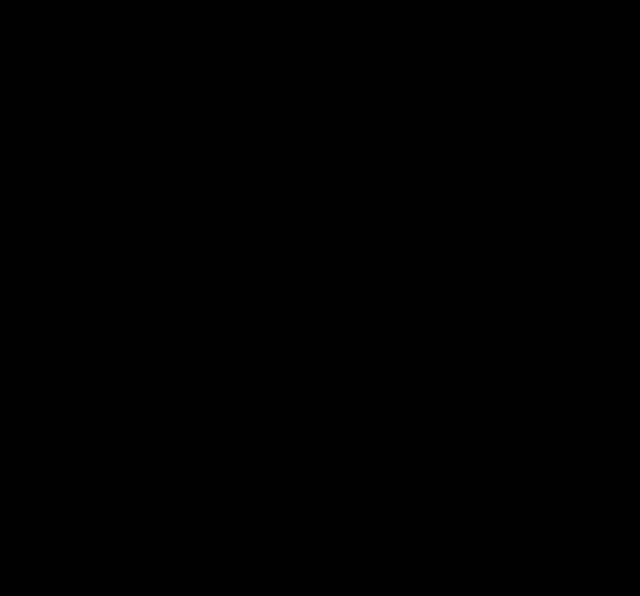
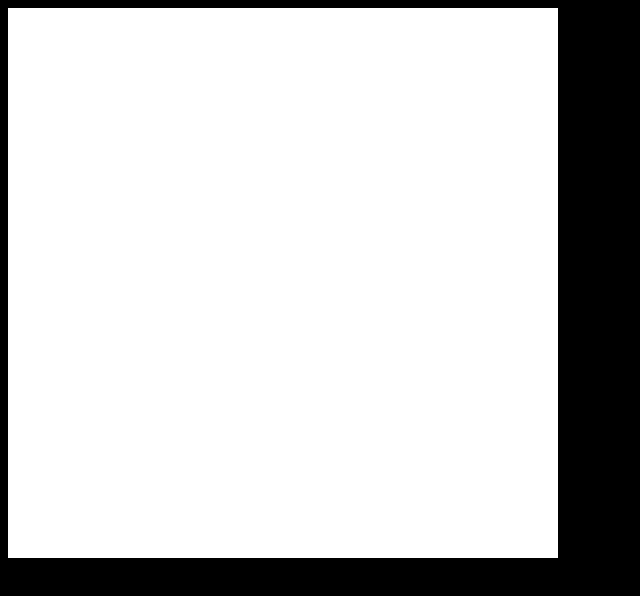
Before and after one commit to scottCarpenter89/vr21, a plain HTML site: page media-query.html in a window 1280 px wide. Shown: the whole page, without its empty margins (0-640 px from the left). Drawn offline with Linux system fonts and the light colour scheme.

Commit message:
created div boxes to see media query effects

```diff
--- a/media-query.html
+++ b/media-query.html
@@ -1,5 +1,6 @@
 <!DOCTYPE html>
 <html lang="en">
+
 <head>
     <meta charset="UTF-8">
     <meta http-equiv="X-UA-Compatible" content="IE=edge">
@@ -9,9 +10,22 @@
         body {
             background-color: green;
         }
+
+        .resize {
+            background-color: #FFF;
+            height: 150px;
+            width: 150px;
+        }
+
         @media (min-width: 480px) {
             body {
                 background-color: red;
+            }
+
+            .resize {
+                background-color: #FFF;
+                height: 250px;
+                width: 250px;
             }
         }
 
@@ -19,11 +33,23 @@
             body {
                 background-color: purple;
             }
+
+            .resize {
+                background-color: #FFF;
+                height: 350px;
+                width: 350px;
+            }
         }
 
         @media (min-width: 992px) {
             body {
                 background-color: turquoise;
+            }
+
+            .resize {
+                background-color: #FFF;
+                height: 450px;
+                width: 450px;
             }
         }
 
@@ -31,10 +57,18 @@
             body {
                 background-color: black;
             }
+
+            .resize {
+                background-color: #FFF;
+                height: 550px;
+                width: 550px;
+            }
         }
     </style>
 </head>
+
 <body>
+    <div class="resize"></div>
+</body>
 
-</body>
 </html>
```
